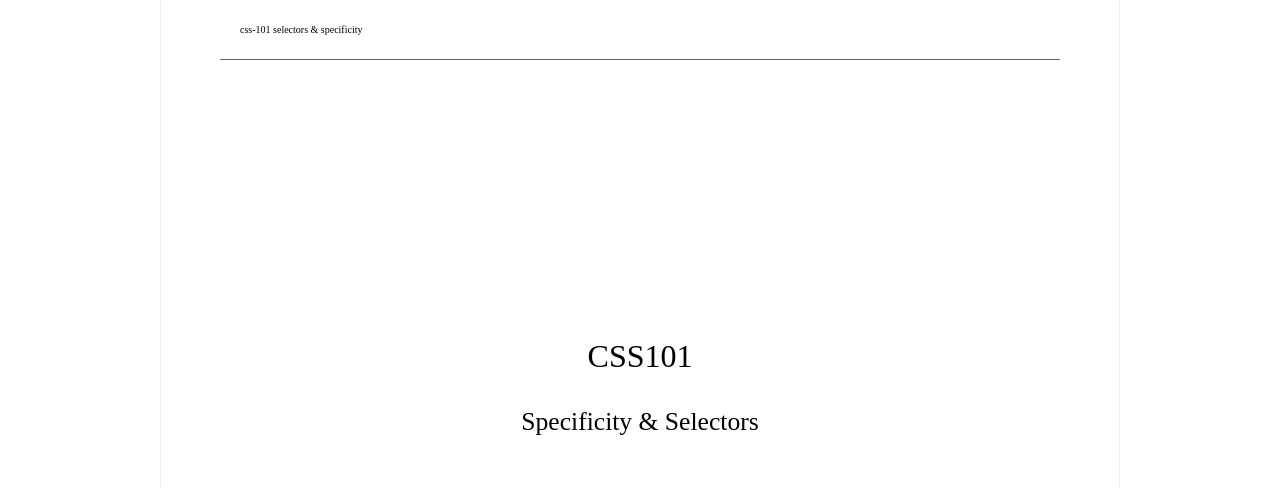
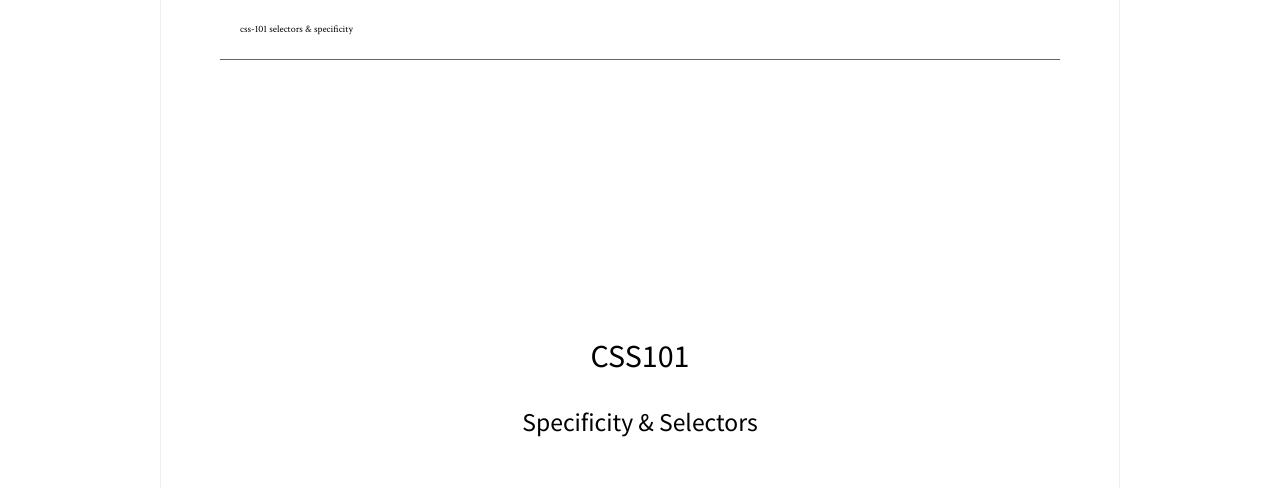
Before and after one commit to nirsgv/css101, a React (Create React App) app: page / in a window 1280 px wide. Shown: the top 488 px of the page. Built offline with nearby package versions, Linux system fonts and the light colour scheme.

Commit message:
preloader added

```diff
--- a/src/App.css
+++ b/src/App.css
@@ -1,3 +1,6 @@
+@import url('https://fonts.googleapis.com/css?family=Crimson+Text:400,700');
+@import url('https://fonts.googleapis.com/css?family=Source+Sans+Pro:400,700');
+
 html, body, div, span, applet, object, iframe,
 h1, h2, h3, h4, h5, h6, p, blockquote, pre,
 a, abbr, acronym, address, big, cite, code,
@@ -28,6 +31,7 @@ footer, header, hgroup, menu, nav, section {
 }
 body {
   line-height: 1;
+  font-family: 'Crimson Text', serif;
 }
 ol, ul {
   list-style: none;
@@ -144,7 +148,10 @@ section.content{
   line-height: 1.2;
   margin-bottom: 1em;
 }
-.content blockquote{
+.content h1,.content h2 {
+  font-family: 'Source Sans Pro', sans-serif;
+}
+.content blockquote {
 
 }
 .content blockquote:before,.content blockquote:after{
@@ -166,6 +173,7 @@ section.content{
 
 .slides{
   height: 100%;
+  position: relative;
 }
 
 section.center-vertically {
@@ -191,3 +199,42 @@ table th {
 table tr {
   height: 2.4rem;
 }
+
+.animate{
+  animation-name: example;
+  animation-duration: 2s;
+  background: #eee;
+}
+@keyframes example {
+  from {width: 12rem;}
+  to {width: 16rem;}
+}
+
+.wrap-animate{
+  animation-name: example2;
+  animation-duration: 2s;
+}
+@keyframes example2 {
+  0% {opacity: 1;}
+  60% {opacity: 1;}
+  100% {opacity: 0;}
+}
+
+.preloader-wrap{
+  position: absolute;
+  width: 100%;
+  height: calc(100% + 6rem);
+  background-color: #fff;
+  top: 0;
+  bottom: 0;
+  padding-left: 1em;
+}
+.preloader-wrap h2 {
+  font-size: 4em;
+}
+
+.preloader {
+  width: 12rem;
+  position: relative;
+  padding-left: 0.8rem;
+}
--- a/src/App.js
+++ b/src/App.js
@@ -7,10 +7,16 @@ class App extends Component {
         super(props);
         this.state = {
             slideNum: 1,
-            numOfSlides: 10
+            numOfSlides: 10,
+            preloaderMounted: true
         };
     }
+    parentTimer = () => {
+        this.setState({preloaderMounted:false});
+    };
     setSlideNum(direction) {
+        {this.state.preloaderMounted===false && this.setState({preloaderMounted:true});}
+
         if (direction==='prev'){
             if(this.state.slideNum>1){
             console.log('prev');
@@ -34,7 +40,7 @@ class App extends Component {
             css-101 selectors & specificity
         </header>
         <main className="main hor-pad">
-            <Slides slideNum={this.state.slideNum}/>
+            <Slides slideNum={this.state.slideNum} parentTimer={this.parentTimer} preloaderMounted={this.state.preloaderMounted}/>
         </main>
         <footer className="footer">
             <div className="pagination">
--- /dev/null
+++ b/src/components/Preloader.js
@@ -0,0 +1,19 @@
+import React, { Component } from 'react';
+
+
+
+const Preloader = ({parentTimer}) => {
+    return (
+    <div className="preloader-wrap wrap-animate">
+          <div className="preloader animate " onAnimationEnd={parentTimer}>
+              <h2>
+              css<br/>
+              is<br/>
+              awesome
+              </h2>
+          </div>
+      </div>
+    );
+};
+
+export default Preloader;
--- a/src/components/Slides.js
+++ b/src/components/Slides.js
@@ -1,5 +1,6 @@
 import React, { Component } from 'react';
 import ReactHtmlParserfrom from 'react-html-parser';
+import Preloader from './Preloader';
 
 import userAgentBodyPng from '../assets/user_agent_body.png';
 
@@ -292,10 +293,11 @@ const renderSlideNum = (slideNum) => {
     return ReactHtmlParserfrom(contentSwitcher(slideNum));
 };
 
-const Slides = ({slideNum}) => {
+const Slides = ({slideNum,parentTimer,preloaderMounted}) => {
     return (
       <div className="slides">
           {renderSlideNum(slideNum)}
+          {preloaderMounted && <Preloader parentTimer={parentTimer} />}
       </div>
     );
 };
```
